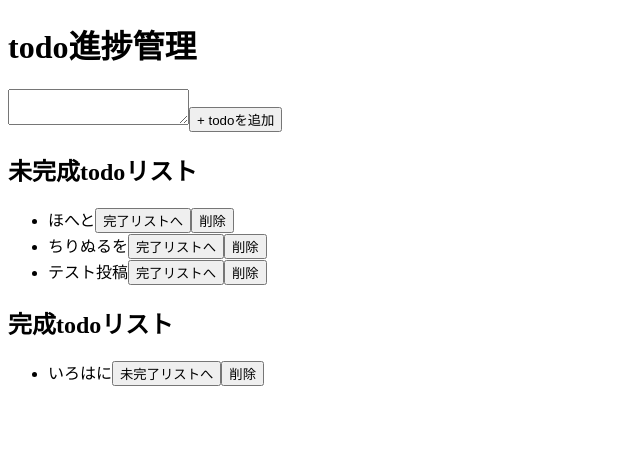
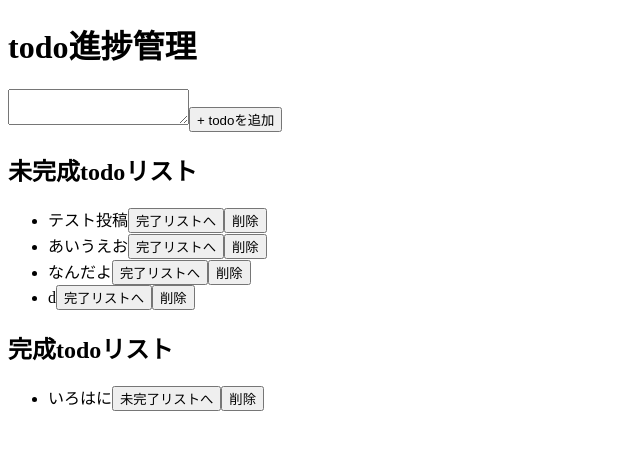
Before and after one commit to sakana-san/react-sample-benkyou, a React (Create React App) app: page / in a window 1280 px wide. Shown: the top 450 px of the page, without its empty margins (0-640 px from the left). Built offline with nearby package versions, Linux system fonts and the light colour scheme; data requests are answered from the project's data file; the HTML template or start-up script is replaced by a standard one.

Commit message:
削除できるようにした

```diff
--- a/db.json
+++ b/db.json
@@ -6,18 +6,23 @@
       "done": true
     },
     {
-      "id": 2,
-      "content": "ほへと",
+      "content": "テスト投稿",
+      "id": "01H0RV2SVGPFZBPQA5EP9AXDH0",
       "done": false
     },
     {
-      "id": 3,
-      "content": "ちりぬるを",
+      "content": "あいうえお",
+      "id": "01H0RWVFYXWS0BGR10S9ZSHGAC",
       "done": false
     },
     {
-      "content": "テスト投稿",
-      "id": "01H0RV2SVGPFZBPQA5EP9AXDH0",
+      "content": "なんだよ",
+      "id": "01H0RWVXCBYQPTGKY27KRQD3M0",
+      "done": false
+    },
+    {
+      "content": "d",
+      "id": "01H0S4KKVGX9GW6TXE6W9G2PQK",
       "done": false
     }
   ]
--- a/src/components/App.tsx
+++ b/src/components/App.tsx
@@ -3,24 +3,32 @@ import axios from "axios";
 import { useTodo } from "../hooks/useTodo";
 
 
-type TProps = {
+type TitleProps = {
   title: string
   size: string
 }
 
-type TLProps = {
+type TodoListProps = {
   todoList: string[]
+  deleteTodoListItem: any
 }
 
-type TIProps = {
+type TodoItemProps = {
+  id: number
   key: number
   item: string
   flag: boolean
+  deleteTodoListItem: any
+}
+
+type TodoAddProps = {
+  onClick: () => void
+  inputEl: any
 }
 
 
 
-const TodoTitle = (props: TProps) => {
+const TodoTitle = (props: TitleProps) => {
   const {title, size} = props
   if (size === 'h1') return <h1>{title}</h1>
   if (size === 'h2') return <h2>{title}</h2>
@@ -28,34 +36,52 @@ const TodoTitle = (props: TProps) => {
   return <p>{title}</p>
 }
 
-const TodoList = (props: TLProps) => {
-  const {todoList} = props
+const TodoList = (props: TodoListProps) => {
+  const {todoList, deleteTodoListItem} = props
   return (
     <ul>
       {
         todoList.map((v: any) => (
-          <TodoItem item={v.content} flag={v.done} key={v.id} />
+          <TodoItem
+            item={v.content}
+            flag={v.done}
+            key={v.id}
+            id={v.id}
+            deleteTodoListItem={deleteTodoListItem}
+          />
         ))
       }
     </ul>
   )
 }
 
-const TodoItem = (props: TIProps) => {
-  const {item, flag} = props
+const TodoItem = (props: TodoItemProps) => {
+  const {item, flag , id, deleteTodoListItem} = props
+  const handleDeleteTodoListItem = () => {
+    deleteTodoListItem(id)
+  }
   return (
     <li>
       {item}
       <button>{flag ? "未完了リストへ" : "完了リストへ"}</button>
-      <button>削除</button>
+      <button onClick={handleDeleteTodoListItem}>削除</button>
     </li>
+  )
+}
+
+const TodoAdd = (props: TodoAddProps) => {
+  const {onClick, inputEl} = props
+  return (
+    <>
+      <textarea  ref={inputEl} />
+      <button onClick={onClick}>+ todoを追加</button>
+    </>
   )
 }
 
 
 function App() {
-  const { todoList, addTodoListItem }:any = useTodo()
-
+  const { todoList, addTodoListItem, deleteTodoListItem }:any = useTodo()
   const inputEl = useRef<HTMLTextAreaElement>(null)
 
   // 方式 --------------------------------------------------
@@ -82,16 +108,14 @@ function App() {
   return (
     <>
       <TodoTitle title="todo進捗管理" size="h1"/>
-      <h1></h1>
-      <textarea  ref={inputEl} />
-      <button onClick={handleAddTodoListItem}>+ todoを追加</button>
+      <TodoAdd onClick={handleAddTodoListItem} inputEl={inputEl} />
 
       <TodoTitle title="未完成todoリスト" size="h2"/>
-      <TodoList todoList={inCompList} />
+      <TodoList todoList={inCompList} deleteTodoListItem={deleteTodoListItem} />
 
 
       <TodoTitle title="完成todoリスト" size="h2"/>
-      <TodoList todoList={compList} />
+      <TodoList todoList={compList} deleteTodoListItem={deleteTodoListItem} />
     </>
   );
 }
--- a/src/hooks/useTodo.tsx
+++ b/src/hooks/useTodo.tsx
@@ -22,6 +22,16 @@ export const useTodo = () => {
     });
   };
 
+  const deleteTodoListItem = (id: number) => {
+    todoData.deleteTodoData(id).then((dItem) => {
+      const deleteTodoItem = todoList.filter((item: any) => {
+        return item.id !== dItem
+      })
+      setTodoList(deleteTodoItem)
+    })
+
+  }
+
 
 
   // const toggleTodosListItemStatus = (id: number, done: boolean) => {
@@ -36,7 +46,8 @@ export const useTodo = () => {
 
   return {
     todoList,
-    addTodoListItem
+    addTodoListItem,
+    deleteTodoListItem
     // toggleTodosListItemStatus
   }
 
```
